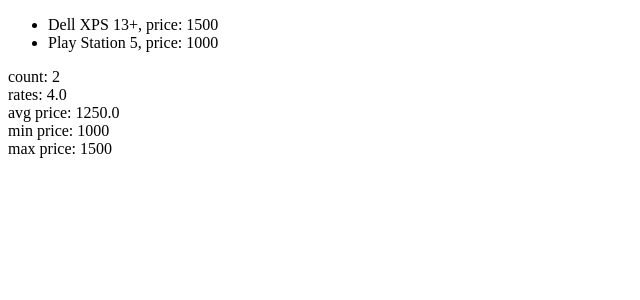
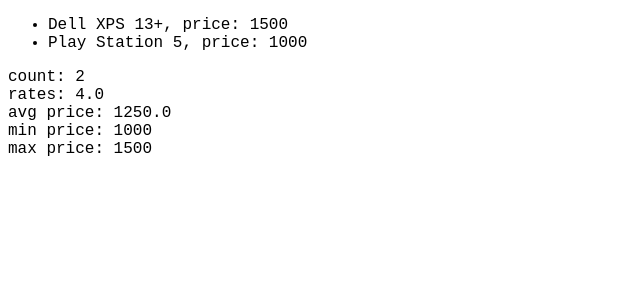
Before and after one commit to BGOPC/BGOPC-Shop, a Django app: page /products in a window 1280 px wide. Shown: the top 300 px of the page, without its empty margins (0-640 px from the left). Run offline with Django 4.2, Linux system fonts and the light colour scheme; data comes from the database, SQL or seed files in the repository.

Commit message:
Adding some css

```diff
--- a/product/static/product/products.css
+++ b/product/static/product/products.css
@@ -1,6 +1,12 @@
-.color-black{
-    color:black;
+.color-black {
+    color: black;
 }
-.text-decor-none{
+
+.text-decor-none {
     text-decoration: none;
 }
+
+body {
+    color: darkcyan lightcyan transparent;
+    font-family: 'Courier New', Courier, monospace;
+}
```
